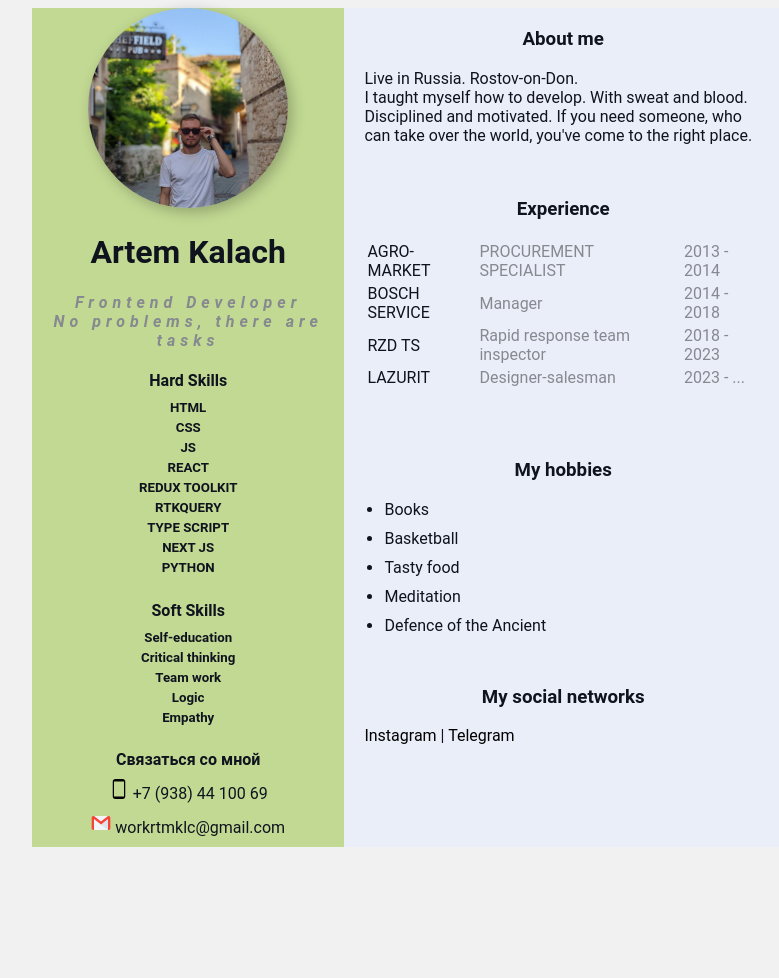
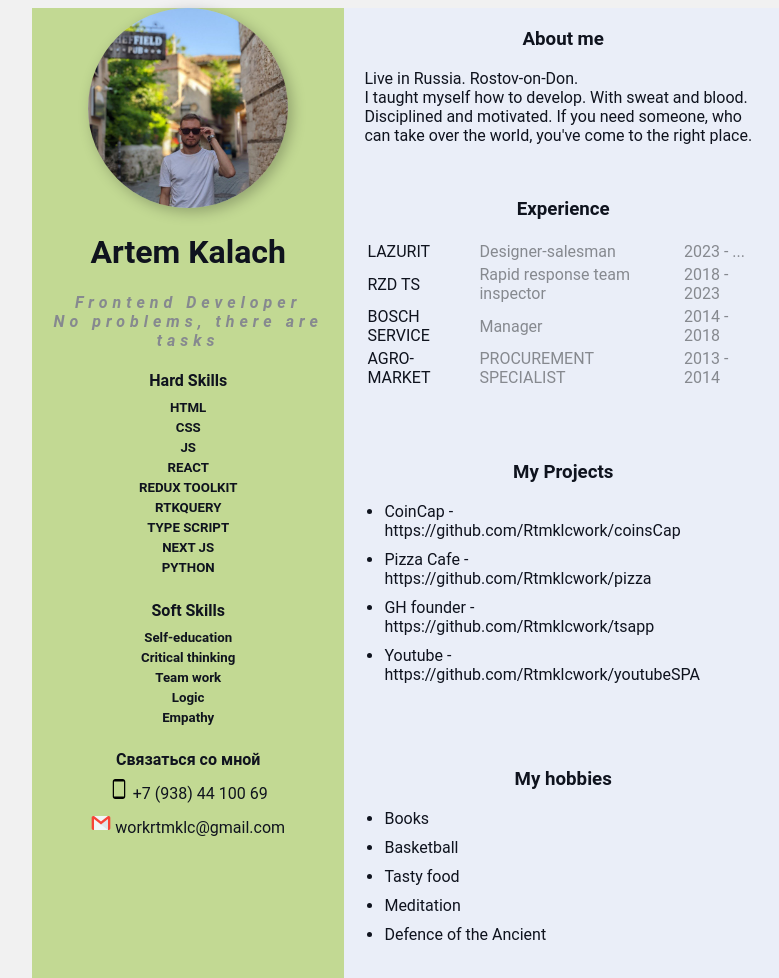
Before and after one commit to Rtmklcwork/github.io, a plain HTML site: page index.html in a window 1280 px wide. Shown: the top 978 px of the page, without its empty margins (233-1012 px from the left). Before the commit the page ends 855 px from the top, so only its background shows below. Drawn offline with Linux system fonts and the light colour scheme.

```diff
--- a/index.html
+++ b/index.html
@@ -68,9 +68,13 @@
         <h3>Experience</h3>
         <table class="table">
           <tr>
-            <td>AGRO-MARKET</td>
-            <td>PROCUREMENT SPECIALIST</td>
-            <td>2013 - 2014</td>
+            <td>LAZURIT</td>
+            <td>Designer-salesman</td>
+            <td>2023 - ...</td>
+          </tr>
+          <td>RZD TS</td>
+          <td>Rapid response team inspector</td>
+          <td>2018 - 2023</td>
           </tr>
           <tr>
             <td>BOSCH SERVICE</td>
@@ -78,16 +82,21 @@
             <td>2014 - 2018</td>
           </tr>
           <tr>
-            <td>RZD TS</td>
-            <td>Rapid response team inspector</td>
-            <td>2018 - 2023</td>
+            <td>AGRO-MARKET</td>
+            <td>PROCUREMENT SPECIALIST</td>
+            <td>2013 - 2014</td>
           </tr>
           <tr>
-            <td>LAZURIT</td>
-            <td>Designer-salesman</td>
-            <td>2023 - ...</td>
-          </tr>
         </table>
+      </div>
+      <div class="card bg-yellow">
+        <h3>My Projects</h3>
+        <ul class="list">
+          <li>CoinCap - https://github.com/Rtmklcwork/coinsCap</li>
+          <li>Pizza Cafe - <br> https://github.com/Rtmklcwork/pizza</li>
+          <li>GH founder - https://github.com/Rtmklcwork/tsapp</li>
+          <li>Youtube - https://github.com/Rtmklcwork/youtubeSPA</li>
+        </ul>
       </div>
       <div class="card bg-yellow">
         <h3>My hobbies</h3>
```
